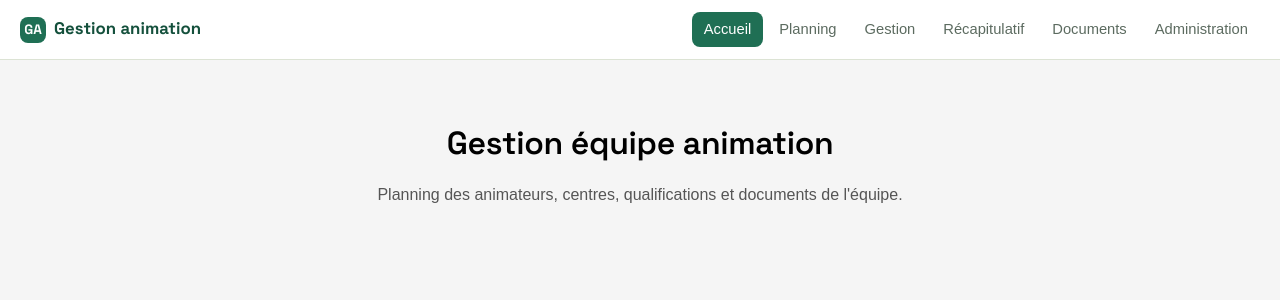
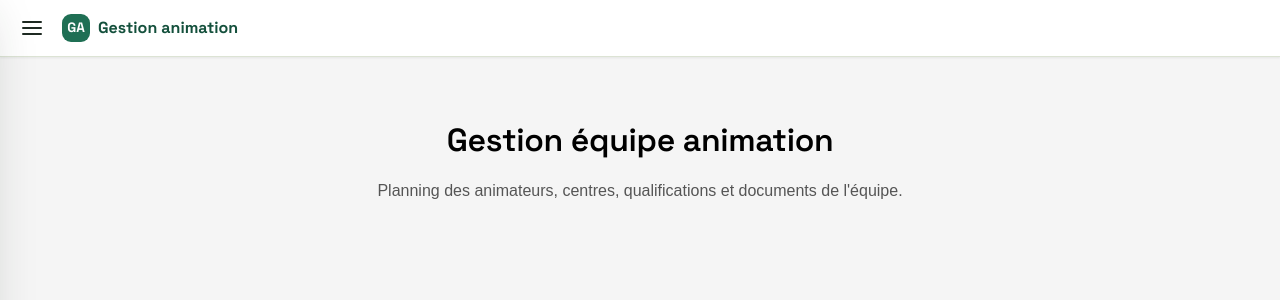
Before and after one commit to bvaujour/animation-manager, a Django app: page / in a window 1280 px wide. Shown: the top 300 px of the page. Run offline with Django 5.2, Linux system fonts and the light colour scheme.

Commit message:
bandeauDeroulant

```diff
--- a/static/css/base.css
+++ b/static/css/base.css
@@ -72,35 +72,40 @@ a {
     outline-offset: 2px;
 }
 
-/* --- Top navigation --- */
+/* --- Navigation principale : menu latéral compact --- */
 
 .top-nav {
+    min-height: 52px;
     display: flex;
     align-items: center;
-    justify-content: space-between;
-    gap: 16px;
-    padding: 12px 20px;
+    gap: 10px;
+    padding: 8px 12px;
     background-color: var(--color-surface);
     border-bottom: 1px solid var(--color-border);
-    flex-wrap: wrap;
+    box-shadow: var(--shadow-sm);
+    position: relative;
+    z-index: 80;
 }
 
-.top-nav .brand {
-    display: flex;
-    align-items: baseline;
+.top-nav .brand,
+.nav-drawer .brand {
+    display: inline-flex;
+    align-items: center;
     gap: 8px;
     font-family: var(--font-display);
     font-weight: 700;
-    font-size: 1.05rem;
+    font-size: 1rem;
     text-decoration: none;
     color: var(--color-primary-dark);
+    white-space: nowrap;
 }
 
-.top-nav .brand .brand-mark {
+.top-nav .brand .brand-mark,
+.nav-drawer .brand .brand-mark {
     display: inline-flex;
-    width: 26px;
-    height: 26px;
-    border-radius: 8px;
+    width: 28px;
+    height: 28px;
+    border-radius: 9px;
     background: var(--color-primary);
     color: #fff;
     align-items: center;
@@ -108,30 +113,137 @@ a {
     font-size: 0.85rem;
 }
 
-.top-nav nav {
-    display: flex;
-    gap: 4px;
-    flex-wrap: wrap;
+.nav-menu-button,
+.nav-close-button {
+    border: none;
+    background: transparent;
+    color: var(--color-text);
+    cursor: pointer;
+    border-radius: var(--radius-sm);
 }
 
-.top-nav nav a {
+.nav-menu-button {
+    width: 40px;
+    height: 40px;
+    display: inline-flex;
+    flex-direction: column;
+    justify-content: center;
+    align-items: center;
+    gap: 4px;
+}
+
+.nav-menu-button span {
+    width: 20px;
+    height: 2px;
+    border-radius: 999px;
+    background: currentColor;
+}
+
+.nav-menu-button:hover,
+.nav-close-button:hover {
+    background-color: var(--color-surface-sunken);
+}
+
+.nav-overlay {
+    position: fixed;
+    inset: 0;
+    background: rgba(0, 0, 0, 0.28);
+    opacity: 0;
+    transition: opacity 0.18s ease;
+    z-index: 100;
+}
+
+.nav-overlay.open {
+    opacity: 1;
+}
+
+.nav-drawer {
+    position: fixed;
+    top: 0;
+    left: 0;
+    height: 100vh;
+    width: min(320px, 88vw);
+    background: var(--color-surface);
+    border-right: 1px solid var(--color-border);
+    box-shadow: var(--shadow-lg);
+    transform: translateX(-105%);
+    transition: transform 0.2s ease;
+    z-index: 110;
+    display: flex;
+    flex-direction: column;
+}
+
+.nav-drawer.open {
+    transform: translateX(0);
+}
+
+.nav-drawer-header {
+    display: flex;
+    align-items: center;
+    justify-content: space-between;
+    gap: 10px;
+    padding: 12px 14px;
+    border-bottom: 1px solid var(--color-border);
+}
+
+.nav-close-button {
+    width: 38px;
+    height: 38px;
+    font-size: 1.7rem;
+    line-height: 1;
+}
+
+.nav-drawer-links {
+    display: flex;
+    flex-direction: column;
+    gap: 4px;
+    padding: 10px;
+    overflow-y: auto;
+}
+
+.nav-drawer-links a {
     text-decoration: none;
     color: var(--color-text-muted);
-    font-size: 0.92rem;
-    font-weight: 500;
-    padding: 7px 12px;
+    font-size: 0.98rem;
+    font-weight: 600;
+    padding: 11px 12px;
     border-radius: var(--radius-sm);
     transition: background-color 0.15s ease, color 0.15s ease;
 }
 
-.top-nav nav a:hover {
+.nav-drawer-links a:hover {
     background-color: var(--color-surface-sunken);
     color: var(--color-text);
 }
 
-.top-nav nav a.active {
+.nav-drawer-links a.active {
     background-color: var(--color-primary);
     color: #fff;
+}
+
+@media (max-width: 420px) {
+    .top-nav {
+        min-height: 46px;
+        padding: 4px 8px;
+    }
+
+    .nav-menu-button {
+        width: 36px;
+        height: 36px;
+    }
+
+    .top-nav .brand,
+    .nav-drawer .brand {
+        font-size: 0.92rem;
+    }
+
+    .top-nav .brand .brand-mark,
+    .nav-drawer .brand .brand-mark {
+        width: 25px;
+        height: 25px;
+        border-radius: 8px;
+        font-size: 0.78rem;
+    }
 }
 
 /* --- Buttons --- */
--- a/templates/partials/_nav.html
+++ b/templates/partials/_nav.html
@@ -1,10 +1,29 @@
 {% load static %}
 <header class="top-nav">
-    <a href="{% url 'accueil' %}" class="brand">
+    <button class="nav-menu-button" type="button" aria-label="Ouvrir le menu" aria-controls="app-drawer" aria-expanded="false" data-nav-open>
+        <span></span>
+        <span></span>
+        <span></span>
+    </button>
+
+    <a href="{% url 'accueil' %}" class="brand" aria-label="Accueil Gestion animation">
         <span class="brand-mark">GA</span>
-        Gestion animation
+        <span>Gestion animation</span>
     </a>
-    <nav>
+</header>
+
+<div class="nav-overlay" hidden data-nav-close></div>
+
+<aside id="app-drawer" class="nav-drawer" hidden aria-label="Menu principal">
+    <div class="nav-drawer-header">
+        <a href="{% url 'accueil' %}" class="brand">
+            <span class="brand-mark">GA</span>
+            <span>Gestion animation</span>
+        </a>
+        <button class="nav-close-button" type="button" aria-label="Fermer le menu" data-nav-close>&times;</button>
+    </div>
+
+    <nav class="nav-drawer-links">
         <a href="{% url 'accueil' %}" class="{% if active == 'accueil' %}active{% endif %}">Accueil</a>
         <a href="{% url 'planning' %}" class="{% if active == 'planning' %}active{% endif %}">Planning</a>
         <a href="{% url 'gestion' %}" class="{% if active == 'gestion' %}active{% endif %}">Gestion</a>
@@ -12,4 +31,53 @@
         <a href="{% url 'documents' %}" class="{% if active == 'documents' %}active{% endif %}">Documents</a>
         <a href="/admin/">Administration</a>
     </nav>
-</header>
+</aside>
+
+<script>
+(function () {
+    if (window.__gestionAnimationNavReady) return;
+    window.__gestionAnimationNavReady = true;
+
+    function initNav() {
+        const drawer = document.getElementById("app-drawer");
+        const overlay = document.querySelector("[data-nav-close].nav-overlay");
+        const openButton = document.querySelector("[data-nav-open]");
+        const closeButtons = document.querySelectorAll("[data-nav-close]");
+
+        if (!drawer || !overlay || !openButton) return;
+
+        function openNav() {
+            drawer.hidden = false;
+            overlay.hidden = false;
+            requestAnimationFrame(() => {
+                drawer.classList.add("open");
+                overlay.classList.add("open");
+                openButton.setAttribute("aria-expanded", "true");
+            });
+        }
+
+        function closeNav() {
+            drawer.classList.remove("open");
+            overlay.classList.remove("open");
+            openButton.setAttribute("aria-expanded", "false");
+            window.setTimeout(() => {
+                drawer.hidden = true;
+                overlay.hidden = true;
+            }, 180);
+        }
+
+        openButton.addEventListener("click", openNav);
+        closeButtons.forEach((button) => button.addEventListener("click", closeNav));
+
+        document.addEventListener("keydown", (event) => {
+            if (event.key === "Escape" && !drawer.hidden) closeNav();
+        });
+    }
+
+    if (document.readyState === "loading") {
+        document.addEventListener("DOMContentLoaded", initNav);
+    } else {
+        initNav();
+    }
+})();
+</script>
```
Also changed, not shown: static/css/planning.css (+23 -7 lines).
